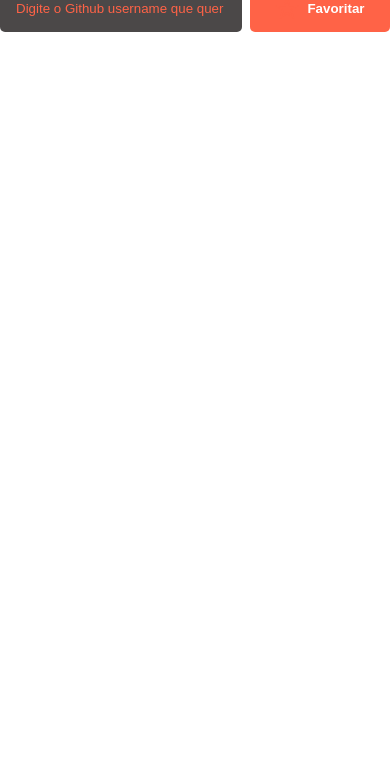
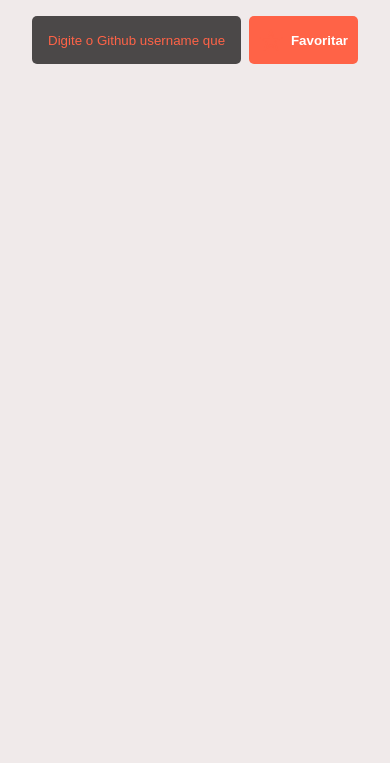
Before and after one commit to ValdeirBarbosa/GitCards, a plain HTML site: page index.html in a window 390 px wide. Shown: the part 81-844 px from the top of the page. Drawn offline with Linux system fonts and the light colour scheme; no server answers.

Commit message:
ajuste mobile

```diff
--- a/style/style.css
+++ b/style/style.css
@@ -13,7 +13,9 @@ body {
 body * {
   font-family: "Roboto", sans-serif;
 }
-
+#app{
+  padding:2rem;
+}
 header {
   max-width: 70rem;
   max-height: 43rem;
--- a/style/styleMobile.css
+++ b/style/styleMobile.css
@@ -18,15 +18,18 @@ body{
   align-items: center;
   justify-content: center;
   gap:2rem;
+  background-color: #f0eaea;
   /* height: 90vh; */
 }
 #app{
   display: flex;
   flex-direction: column;
   gap:2rem;
+  padding:2rem
 }
 header{
   width:100%;
+  padding:2rem;
   max-width:30rem;
   display: flex;
   flex-direction: column;
```
